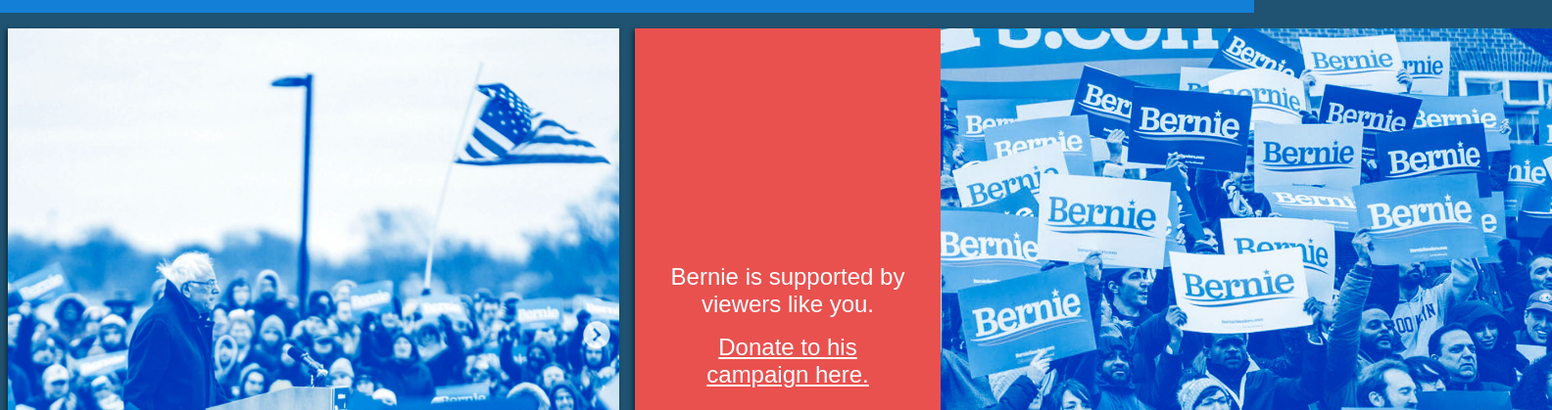
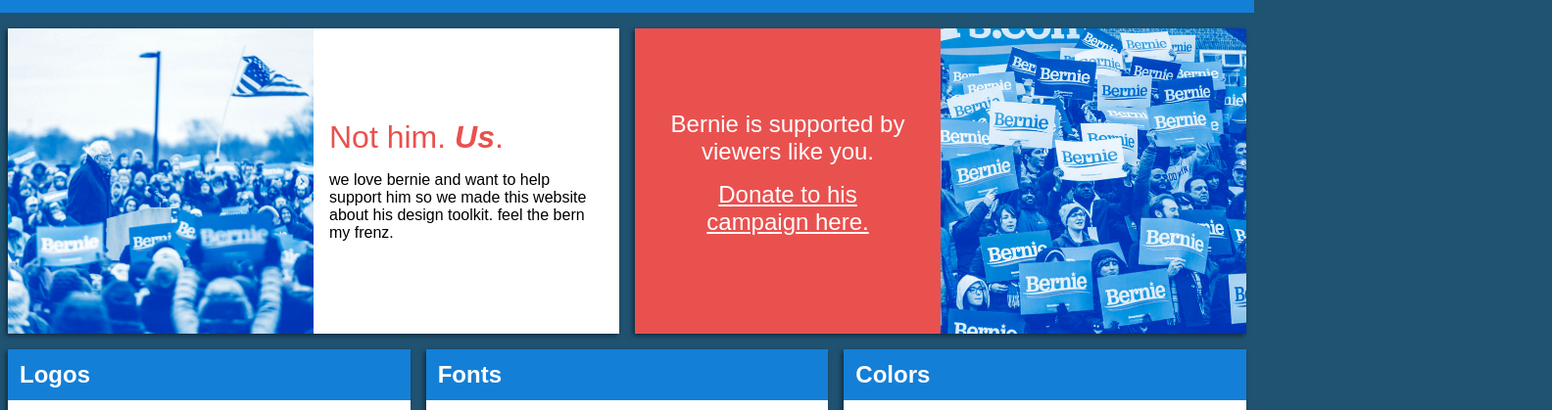
Before and after one commit to kevmo/bernie-tookit, a plain HTML site: page index.html in a window 1280 px wide. Shown: the part 67-486 px from the top of the page at 98% size, 1584 px wide, since content can reach past the window. Drawn offline with Linux system fonts and the light colour scheme; a web font is replaced by a local one.

Commit message:
bug fixes in chrome

```diff
--- a/index.html
+++ b/index.html
@@ -14,7 +14,9 @@
       </header>
       <div class="b-row">
         <div class="b-tile b-tile--two --flex">
-          <img src="assets/bernie1.jpg" alt="Bernie speaking to a large crowd" class="b-tile--bernie">
+          <div class="--imageHolder">
+            <img src="assets/bernie1.jpg" alt="Bernie speaking to a large crowd" class="b-tile--bernie">
+          </div>
           <div class="b-tile__inner">
             <h1 class="b-tile__h1 --accent">Not him. <em class="--bold">Us</em>.</h1>
             <p class="b-tile--bernie1jpg--content">we love bernie and want to help support him so we made this website about his design toolkit. feel the bern my frenz.</p>
@@ -25,7 +27,9 @@
             <p class="b-tile__p--bernie2jpg">Bernie is supported by viewers like you.</p>
             <a href="https://secure.actblue.com/donate/sanders-for-president" class="b-tile__p--bernie2jpg">Donate to his campaign here.</a>
           </div>
-          <img src="assets/bernie2.jpg" alt="Bernie supporters holding signs" class="b-tile--bernie">
+          <div class="--imageHolder">
+            <img src="assets/bernie2.jpg" alt="Bernie supporters holding signs" class="b-tile--bernie">
+          </div>
         </div>
       </div>
       <div class="b-row">
--- a/styles.css
+++ b/styles.css
@@ -147,9 +147,6 @@
   width: 50%;
 }
 
-.b-tile--bernie {
-}
-
 .b-tile__p--bernie2jpg {
   color: white;
   font-size: 1.5rem;
@@ -170,6 +167,10 @@
   flex-wrap: nowrap;
   justify-content: space-between;
   align-items: center;
+}
+
+.--imageHolder {
+  font-size: 0;
 }
 
 .--primary-bg {
```
Also changed, not shown: 1 other file.
